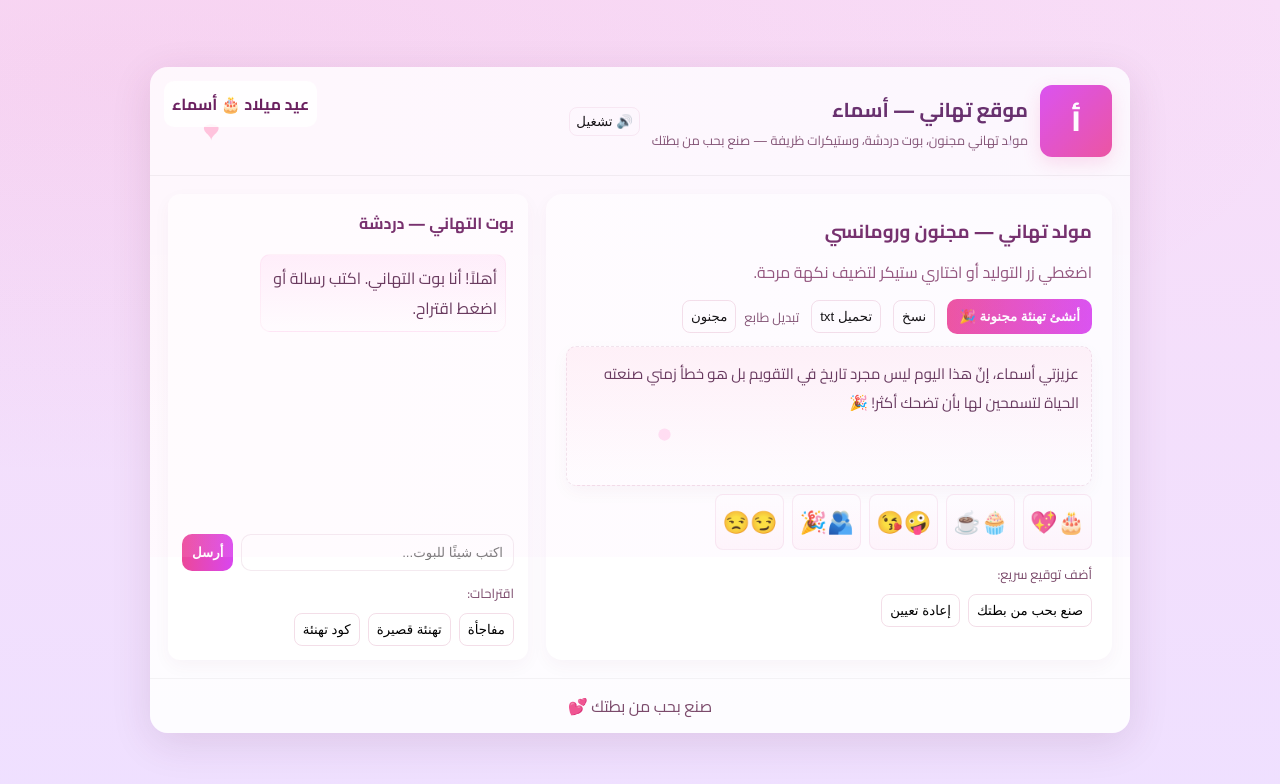
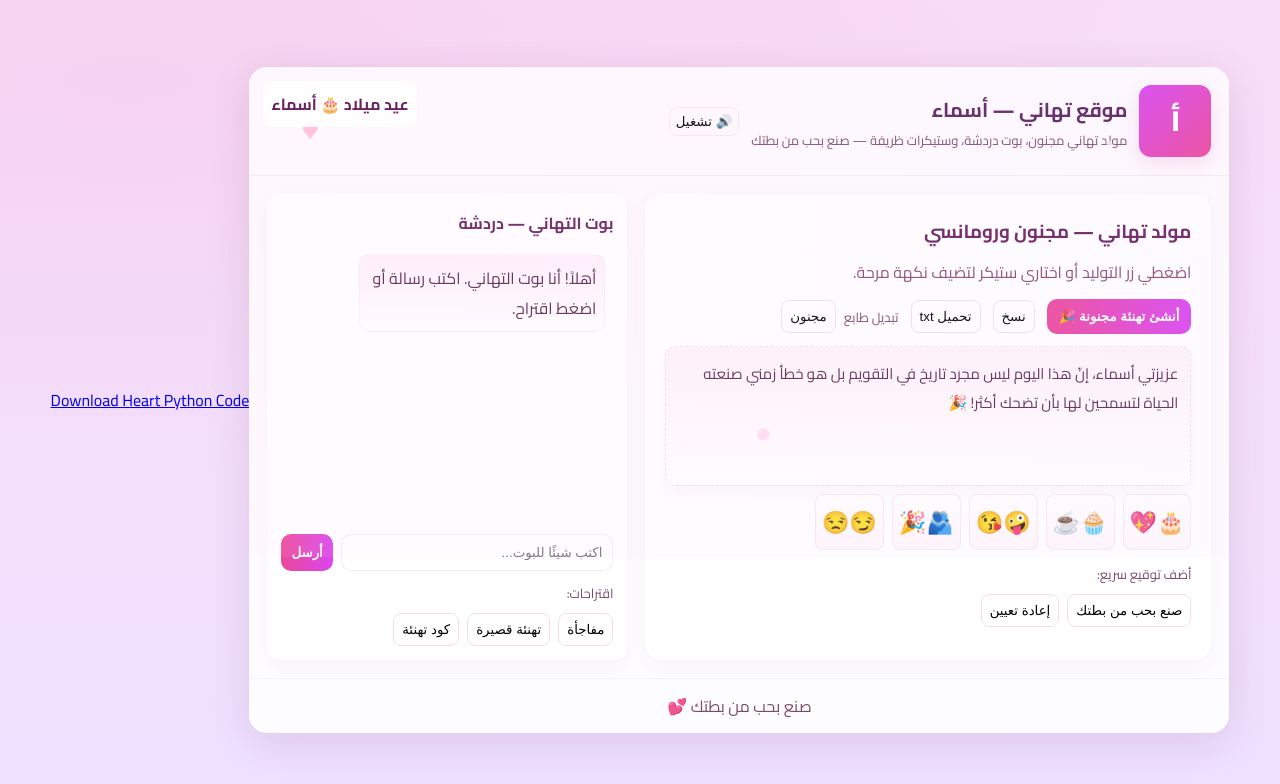
Before and after one commit to nesrineM/BirthAsma, a plain HTML site: page index.html in a window 1280 px wide. Drawn offline with Linux system fonts and the light colour scheme.

Commit message:
Add link to download Heart Python code

```diff
--- a/index.html
+++ b/index.html
@@ -127,7 +127,9 @@
 
     <div class="footer">صنع بحب من بطتك 💕</div>
   </div>
-
+<a href="https://github.com/nesrineM/BirthAsma/blob/main/heart_lines.py">
+    Download Heart Python Code
+</a>
 <script>
 // Data
 const templates = [
```
